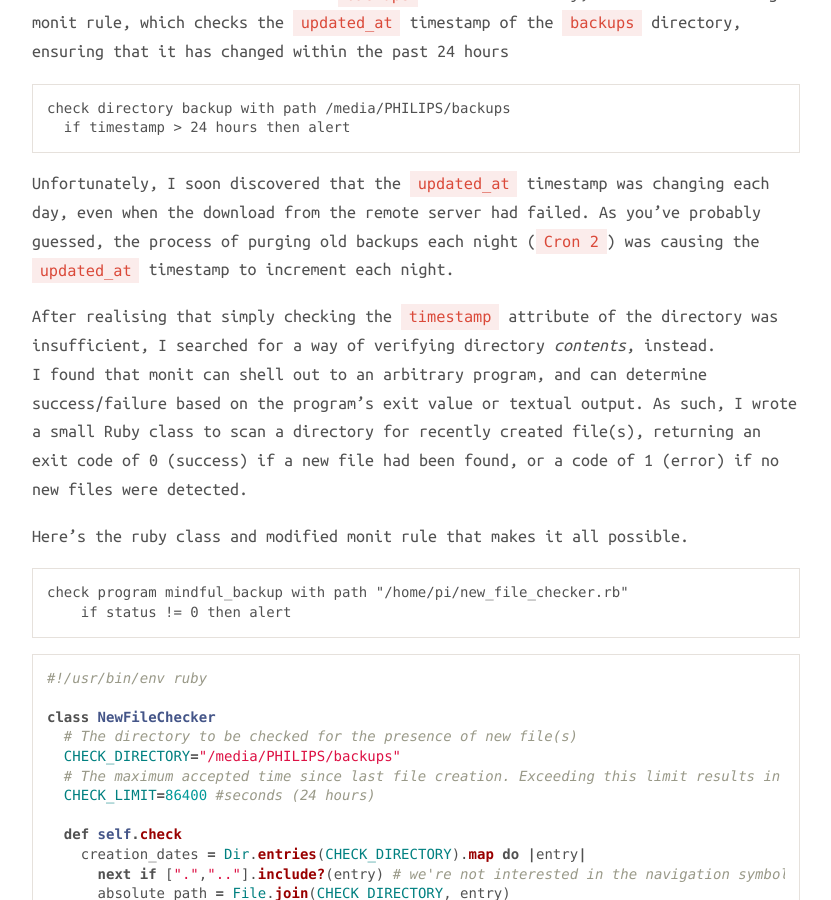
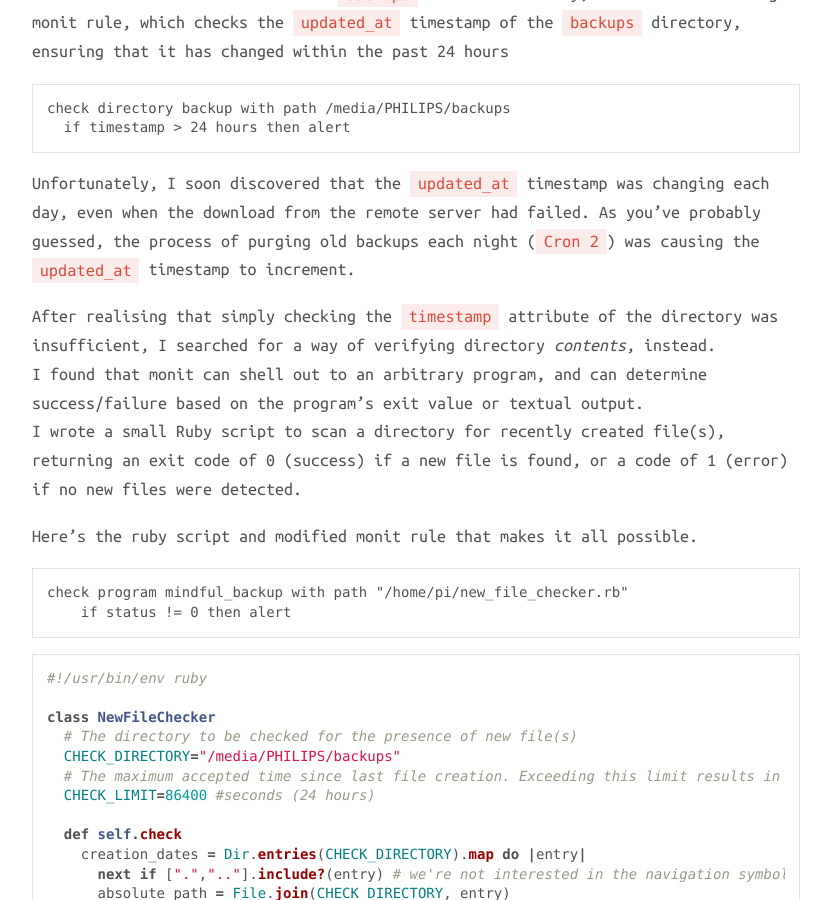
Before and after one commit to gayanvirajith/harmony, a Jekyll site: the page built from _posts/2017-4-6-monit-new-file-checker.markdown, in a window 1280 px wide and 900 px high, scrolled down 778 px. Shown: the whole window, without its empty margins (224-1055 px from the left). Built offline with Jekyll 4.4.1, drawn with Linux system fonts in a browser that asks for light colours; nearby versions of some CDN libraries; comment, search, counter and statistics services are not loaded.

Commit message:
Tweak new blog post for readability

````diff
--- a/_posts/2017-4-6-monit-new-file-checker.markdown
+++ b/_posts/2017-4-6-monit-new-file-checker.markdown
@@ -21,12 +21,13 @@ check directory backup with path /media/PHILIPS/backups
   if timestamp > 24 hours then alert
 ```
 
-Unfortunately, I soon discovered that the `updated_at` timestamp was changing each day, even when the download from the remote server had failed. As you've probably guessed, the process of purging old backups each night (`Cron 2`) was causing the `updated_at` timestamp to increment each night.
+Unfortunately, I soon discovered that the `updated_at` timestamp was changing each day, even when the download from the remote server had failed. As you've probably guessed, the process of purging old backups each night (`Cron 2`) was causing the `updated_at` timestamp to increment.
 
 After realising that simply checking the `timestamp` attribute of the directory was insufficient, I searched for a way of verifying directory *contents*, instead.
-I found that monit can shell out to an arbitrary program, and can determine success/failure based on the program's exit value or textual output. As such, I wrote a small Ruby class to scan a directory for recently created file(s), returning an exit code of 0 (success) if a new file had been found, or a code of 1 (error) if no new files were detected.
+I found that monit can shell out to an arbitrary program, and can determine success/failure based on the program's exit value or textual output.
+I wrote a small Ruby script to scan a directory for recently created file(s), returning an exit code of 0 (success) if a new file is found, or a code of 1 (error) if no new files were detected.
 
-Here's the ruby class and modified monit rule that makes it all possible.
+Here's the ruby script and modified monit rule that makes it all possible.
 
 ```
 check program mindful_backup with path "/home/pi/new_file_checker.rb"
````
